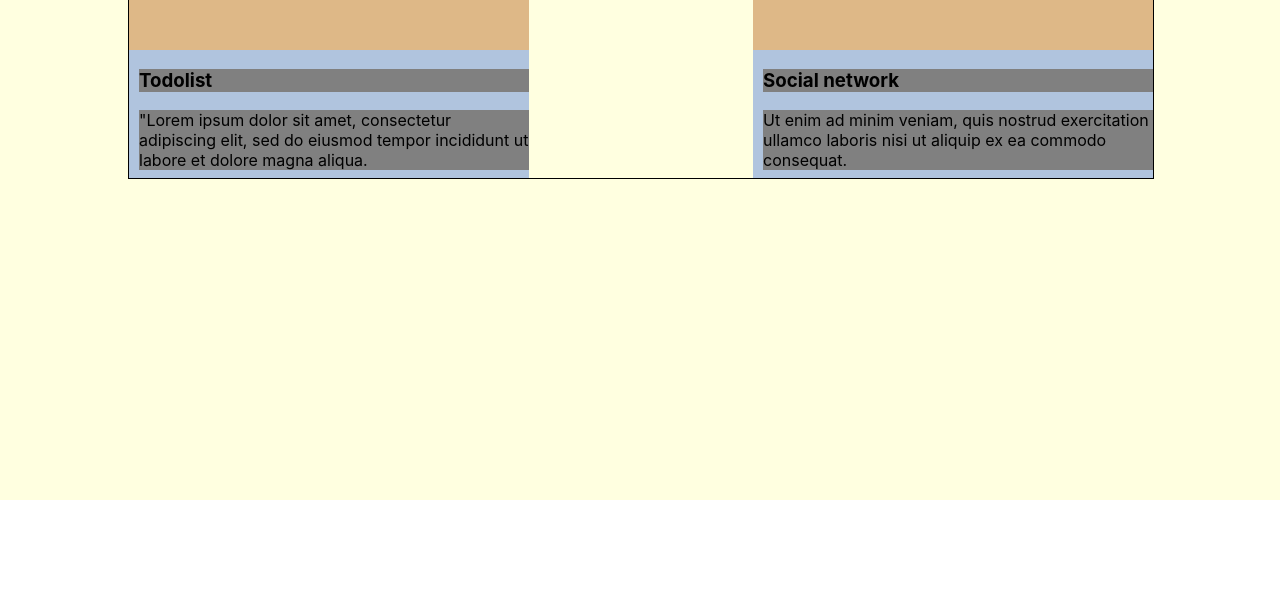
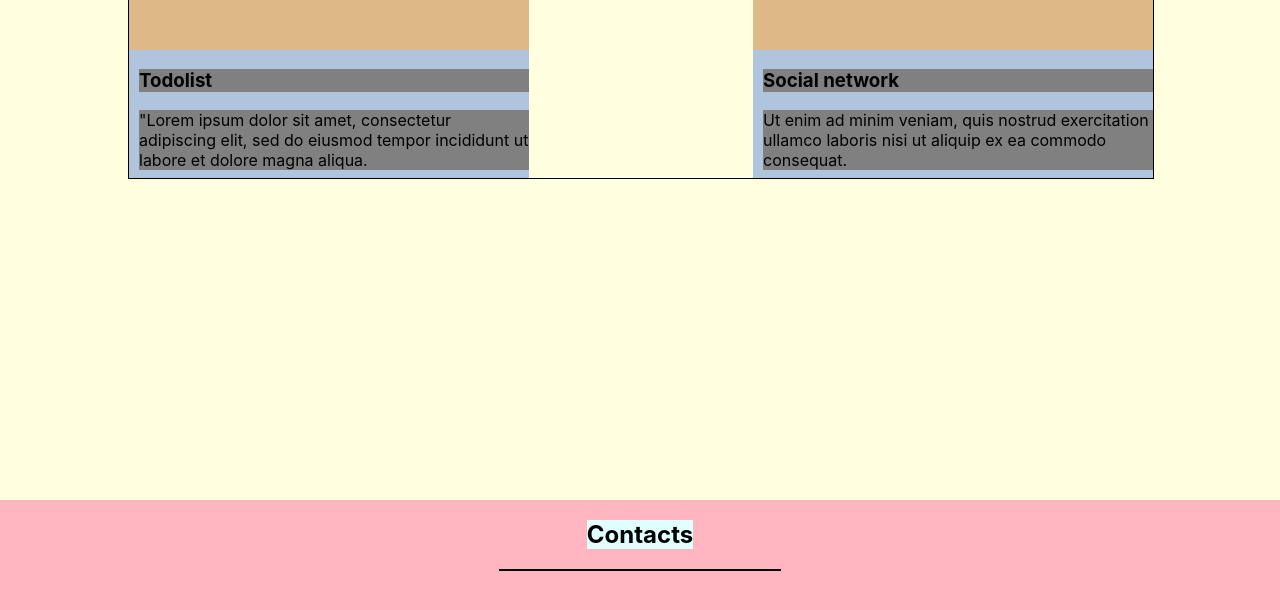
Before and after one commit to vbsm11/portfolio, a React (Create React App) app: page / in a window 1280 px wide. Shown: the part 1980-2590 px from the top of the page. Before the commit the page ends 2480 px from the top, so only its background shows below. Built offline with nearby package versions, Linux system fonts and the light colour scheme.

Commit message:
files for contacts block

```diff
--- a/src/App.tsx
+++ b/src/App.tsx
@@ -4,6 +4,7 @@ import {Header} from './header/Header';
 import {Main} from './main/Main';
 import {Skills} from './skills/Skills';
 import {Projects} from './projects/Projects';
+import {Contacts} from './contacts/Contacts';
 
 function App() {
   return (
@@ -12,6 +13,7 @@ function App() {
         <Main/>
         <Skills/>
         <Projects/>
+        <Contacts/>
     </div>
   );
 }
--- /dev/null
+++ b/src/contacts/Contacts.module.css
@@ -0,0 +1,22 @@
+.contactsBlock {
+    min-height: 100vh;
+    background-color: lightpink;
+}
+
+.contactsContainer {
+    flex-direction: column;
+    align-items: center;
+    justify-content: space-between;
+}
+
+.form {
+    border: 1px solid;
+    width: 280px;
+    display: flex;
+    justify-content: space-between;
+    flex-wrap: wrap;
+}
+
+.title {
+    background-color: lightcyan;
+}
--- /dev/null
+++ b/src/contacts/Contacts.tsx
@@ -0,0 +1,16 @@
+import React from 'react';
+import s from './Contacts.module.css'
+import containerS from '../common/styles/Container.module.css'
+
+export function Contacts() {
+  return (
+    <div className={s.contactsBlock}>
+        <div className={`${containerS.container} ${s.contactsContainer}`}>
+            <h2 className={s.title}>Contacts</h2>
+            <form className={s.form}>
+
+            </form>
+        </div>
+    </div>
+  );
+}
```
